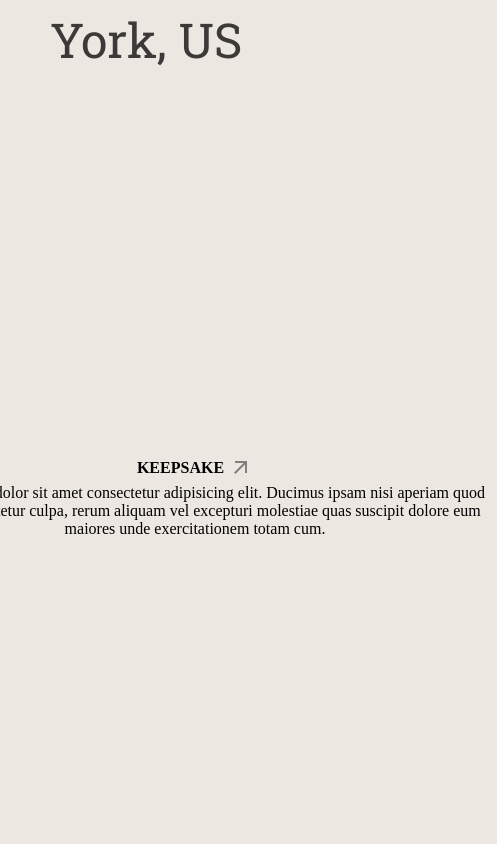
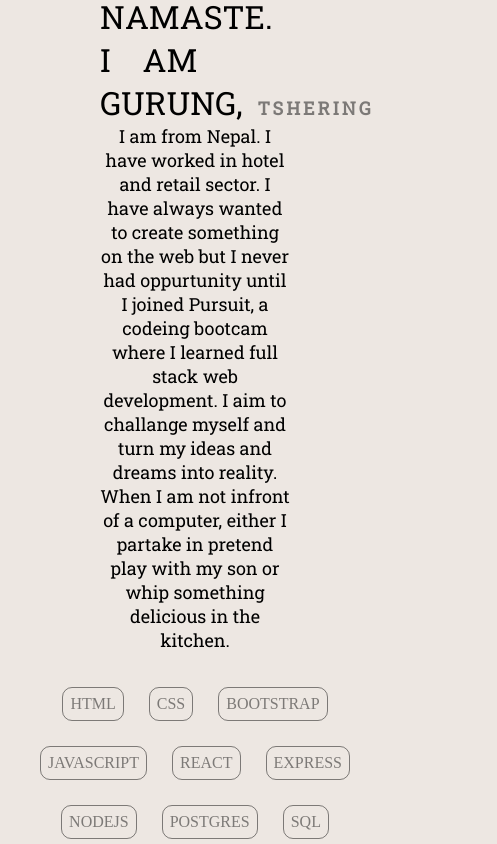
Before and after one commit to teegrg/tsheringgurung, a React (Create React App) app in the folder tsheringgurung/: page / in a window 390 px wide. Shown: the part 940-1784 px from the top of the page, 497 px wide, since content can reach past the window. Built offline with nearby package versions, Linux system fonts and the light colour scheme.

Commit message:
created project component and styled footer for resposiveness

```diff
--- /dev/null
+++ b/tsheringgurung/src/component/About.jsx
@@ -0,0 +1,37 @@
+import "../style/about.css";
+
+function About() {
+  return (
+    <>
+    <div className="about" id="about">
+      <div id="lastName" className="about__text">
+        <div>NAMASTE.</div>
+        <div>I &nbsp;&nbsp;&nbsp;AM </div>
+        GURUNG,
+        <span>&nbsp;&nbsp;TSHERING</span>
+      </div>
+      {/* <div className="about__text__name" anchor="lastName">TSHERING</div> */}
+      <div className="about__text__body">
+        I am from Nepal. I have
+        worked in hotel and retail sector. I have always wanted to create
+        something on the web but I never had oppurtunity until I joined Pursuit,
+        a codeing bootcam where I learned full stack web development. I aim to challange myself and turn my ideas and dreams into reality.
+        <br/> When I am not infront of a computer, either I partake in pretend play with my son or whip something delicious in the kitchen.
+      </div>
+    </div>
+      <div className="about__icon__wrapper">
+        <div className="about__icon">HTML</div>
+        <div className="about__icon">CSS</div>
+        <div className="about__icon">BOOTSTRAP</div>
+        <div className="about__icon">JAVASCRIPT</div>
+        <div className="about__icon">REACT</div>
+        <div className="about__icon">EXPRESS</div>
+        <div className="about__icon">NODEJS</div>
+        <div className="about__icon">POSTGRES</div>
+        <div className="about__icon">SQL</div>
+      </div>
+      </>
+  );
+}
+
+export default About;
--- a/tsheringgurung/src/style/about.css
+++ b/tsheringgurung/src/style/about.css
@@ -52,3 +52,20 @@
     width: fit-content;
     padding: 7px;
 }
+
+@media (max-width:600px) {
+    .about {
+        flex-direction: column;
+    }
+    .about__text {
+        font-size: 2em;
+    }
+    .about__text__body {
+        font-size: large;
+        text-align: center;
+    }
+
+    .about__icon__wrapper {
+        flex-wrap: wrap;
+    }
+}
--- a/tsheringgurung/src/style/footer.css
+++ b/tsheringgurung/src/style/footer.css
@@ -40,3 +40,10 @@
     transform: translateY(-5px); /* Adjust the bounce height as needed */
   }
 }
+
+@media (max-width: 600px) {
+  .footer__text,
+  .footer__icon {
+    gap: 10px;
+  }
+}
--- a/tsheringgurung/src/style/home.css
+++ b/tsheringgurung/src/style/home.css
@@ -98,3 +98,16 @@ a {
 .card__arrow {
   padding-top: 31px;
 }
+
+@media (max-width:600px) {
+  .home__text {
+    font-size: 2em;
+  }
+
+  .img {
+    width: 300px;
+  }
+  .project__text {
+    width: 300px;
+  }
+}
```
Also changed, not shown: tsheringgurung/src/component/Project.jsx (added, +17 -0 lines).
